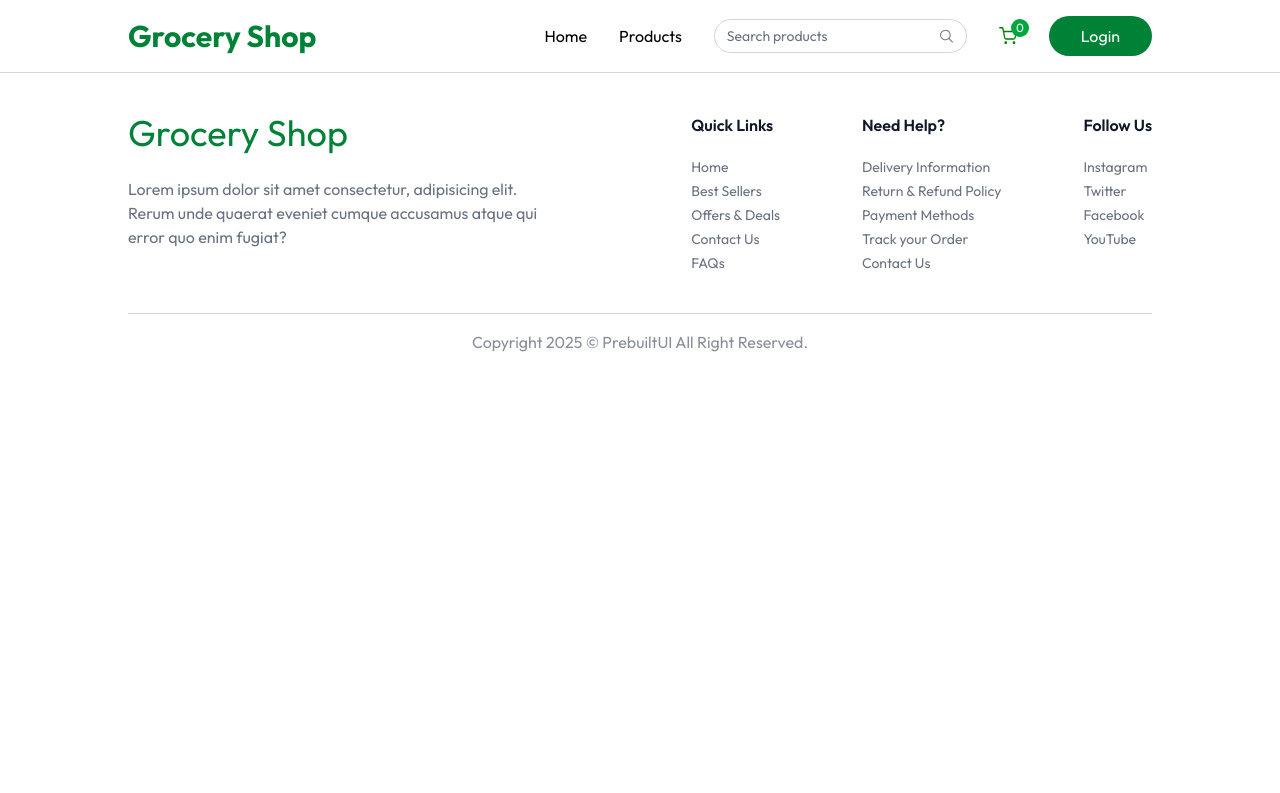
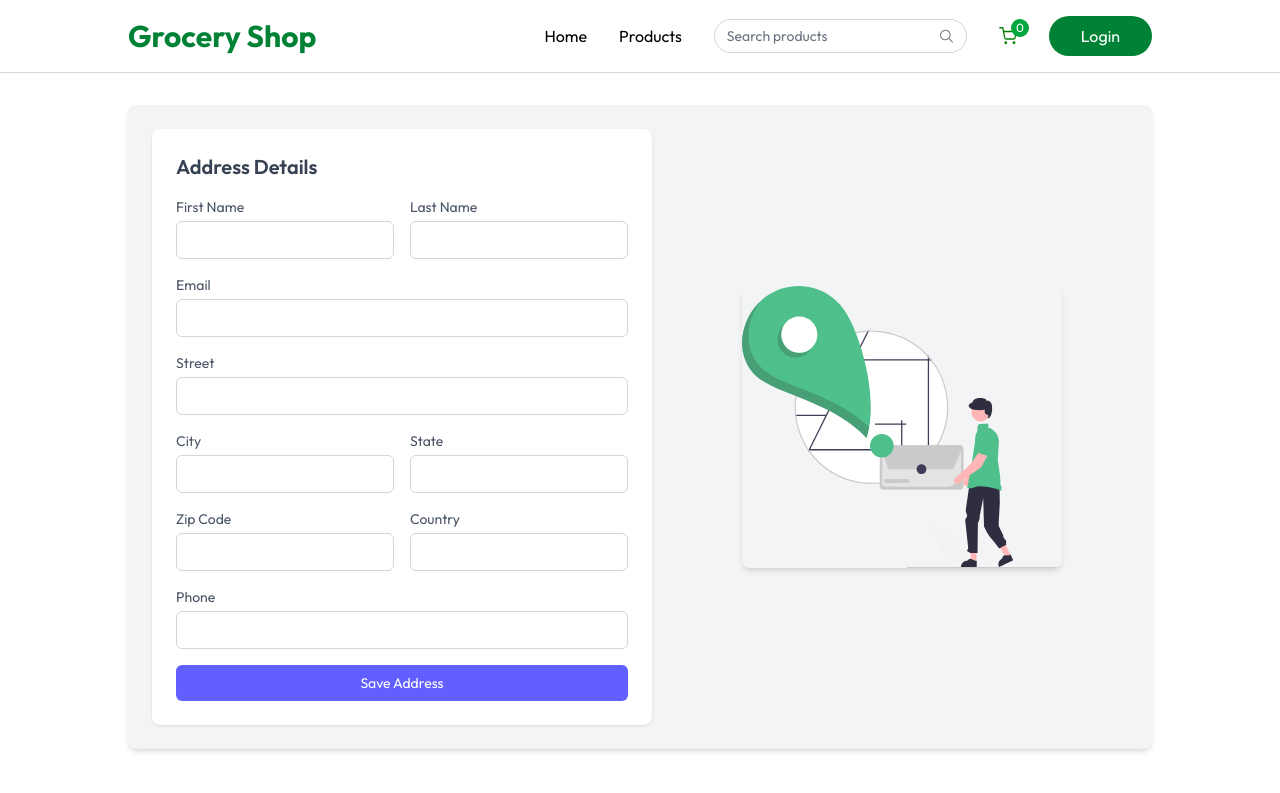
Before and after one commit to ikeshav26/e-grocery-client, a React (Vite) app: page /add/address in a window 1280 px wide. Shown: the top 793 px of the page. Built offline with nearby package versions, Linux system fonts and the light colour scheme; a web font is replaced by a local one.

Commit message:
Add address page

```diff
--- a/src/App.jsx
+++ b/src/App.jsx
@@ -12,6 +12,7 @@ import Auth from './modals/Auth'
 import ProductCategory from './pages/ProductCategory'
 import Footer from './components/Footer'
 import { Toaster } from 'react-hot-toast'
+import AddAddress from './components/AddAddress'
 
 const App = () => {
   const {isSeller,showUserLogin} = useContext(AppContext)
@@ -28,6 +29,7 @@ const App = () => {
           <Route path='/products/:category' element={<ProductCategory/>}/>
           <Route path='/cart' element={<Cart/>}/>
           <Route path='/my-orders' element={<MyOrders/>}/>
+          <Route path='/add/address' element={<AddAddress/>}/>
         </Routes>
       </div>
       {!isSellerPath && <Footer/>}
--- /dev/null
+++ b/src/components/AddAddress.jsx
@@ -0,0 +1,185 @@
+import React, { useContext, useEffect, useState } from "react";
+import { assets } from "../assets/assets";
+import { AppContext } from "../context/AppContext";
+import toast from "react-hot-toast";
+
+const AddAddress = () => {
+  const [firstname, setfirstname] = useState("");
+  const [lastname, setlastname] = useState("");
+  const [email, setemail] = useState("");
+  const [street, setstreet] = useState("");
+  const [city, setcity] = useState("");
+  const [state, setstate] = useState("");
+  const [zipcode, setzipcode] = useState("");
+  const [country, setcountry] = useState("");
+  const [phone, setphone] = useState("");
+
+  const submitHandler = (e) => {
+    e.preventDefault();
+    const formdata = {
+      firstName: firstname,
+      lastName: lastname,
+      email: email,
+      street: street,
+      city: city,
+      state: state,
+      zipCode: zipcode,
+      country: country,
+      phone: phone,
+    };
+    console.log("Address submitted:", formdata);
+    setfirstname("");
+    setlastname("");
+    setemail("");
+    setstreet("");
+    setcity("");
+    setstate("");
+    setzipcode("");
+    setcountry("");
+    setphone("");
+    toast.success("Address saved successfully!");
+  };
+
+  return (
+    <div className="mt-8 flex flex-col md:flex-row gap-6 p-4 md:p-6 bg-gray-100 rounded-lg shadow-md w-full max-w-6xl mx-auto">
+      {/* Left Side: Address Form */}
+      <div className="flex-1 bg-white p-4 md:p-6 rounded-lg shadow">
+        <h2 className="text-lg md:text-xl font-semibold text-gray-700 mb-4 text-center md:text-left">
+          Address Details
+        </h2>
+        <form
+          onSubmit={submitHandler}
+          className="grid grid-cols-1 md:grid-cols-2 gap-4"
+        >
+          <div>
+            <label className="block text-sm text-gray-600 mb-1">First Name</label>
+            <input
+              type="text"
+              name="firstName"
+              value={firstname}
+              onChange={(e) => setfirstname(e.target.value)}
+              className="w-full p-2 border border-gray-300 rounded-md text-sm"
+              required
+            />
+          </div>
+
+          <div>
+            <label className="block text-sm text-gray-600 mb-1">Last Name</label>
+            <input
+              type="text"
+              name="lastName"
+              value={lastname}
+              onChange={(e) => setlastname(e.target.value)}
+              className="w-full p-2 border border-gray-300 rounded-md text-sm"
+              required
+            />
+          </div>
+
+          <div className="md:col-span-2">
+            <label className="block text-sm text-gray-600 mb-1">Email</label>
+            <input
+              type="email"
+              name="email"
+              value={email}
+              onChange={(e) => setemail(e.target.value)}
+              className="w-full p-2 border border-gray-300 rounded-md text-sm"
+              required
+            />
+          </div>
+
+          <div className="md:col-span-2">
+            <label className="block text-sm text-gray-600 mb-1">Street</label>
+            <input
+              type="text"
+              name="street"
+              value={street}
+              onChange={(e) => setstreet(e.target.value)}
+              className="w-full p-2 border border-gray-300 rounded-md text-sm"
+              required
+            />
+          </div>
+
+          <div>
+            <label className="block text-sm text-gray-600 mb-1">City</label>
+            <input
+              type="text"
+              name="city"
+              value={city}
+              onChange={(e) => setcity(e.target.value)}
+              className="w-full p-2 border border-gray-300 rounded-md text-sm"
+              required
+            />
+          </div>
+
+          <div>
+            <label className="block text-sm text-gray-600 mb-1">State</label>
+            <input
+              type="text"
+              name="state"
+              value={state}
+              onChange={(e) => setstate(e.target.value)}
+              className="w-full p-2 border border-gray-300 rounded-md text-sm"
+              required
+            />
+          </div>
+
+          <div>
+            <label className="block text-sm text-gray-600 mb-1">Zip Code</label>
+            <input
+              type="number"
+              name="zipCode"
+              value={zipcode}
+              onChange={(e) => setzipcode(e.target.value)}
+              className="w-full p-2 border border-gray-300 rounded-md text-sm"
+              required
+            />
+          </div>
+
+          <div>
+            <label className="block text-sm text-gray-600 mb-1">Country</label>
+            <input
+              type="text"
+              name="country"
+              value={country}
+              onChange={(e) => setcountry(e.target.value)}
+              className="w-full p-2 border border-gray-300 rounded-md text-sm"
+              required
+            />
+          </div>
+
+          <div className="md:col-span-2">
+            <label className="block text-sm text-gray-600 mb-1">Phone</label>
+            <input
+              type="number"
+              name="phone"
+              value={phone}
+              onChange={(e) => setphone(e.target.value)}
+              className="w-full p-2 border border-gray-300 rounded-md text-sm"
+              required
+            />
+          </div>
+
+          <div className="md:col-span-2">
+            <button
+              type="submit"
+              className="w-full bg-indigo-500 hover:bg-indigo-600 text-white py-2 rounded-md text-sm"
+            >
+              Save Address
+            </button>
+          </div>
+        </form>
+      </div>
+
+      {/* Right Side: Image */}
+      <div className="flex-1 flex items-center justify-center">
+        <img
+          src={assets.add_address_iamge}
+          alt="Address Illustration"
+          className="w-full max-w-xs rounded-lg shadow-md"
+        />
+      </div>
+    </div>
+  );
+};
+
+export default AddAddress;
--- a/src/pages/Cart.jsx
+++ b/src/pages/Cart.jsx
@@ -126,7 +126,7 @@ const Cart = () => {
                     {addr.street}, {addr.city}
                   </p>
                 ))}
-                <p className="text-indigo-500 text-center cursor-pointer p-2 hover:bg-indigo-500/10">
+                <p onClick={()=>navigate('/add/address')} className="text-indigo-500 text-center cursor-pointer p-2 hover:bg-indigo-500/10">
                   Add address
                 </p>
               </div>
```
